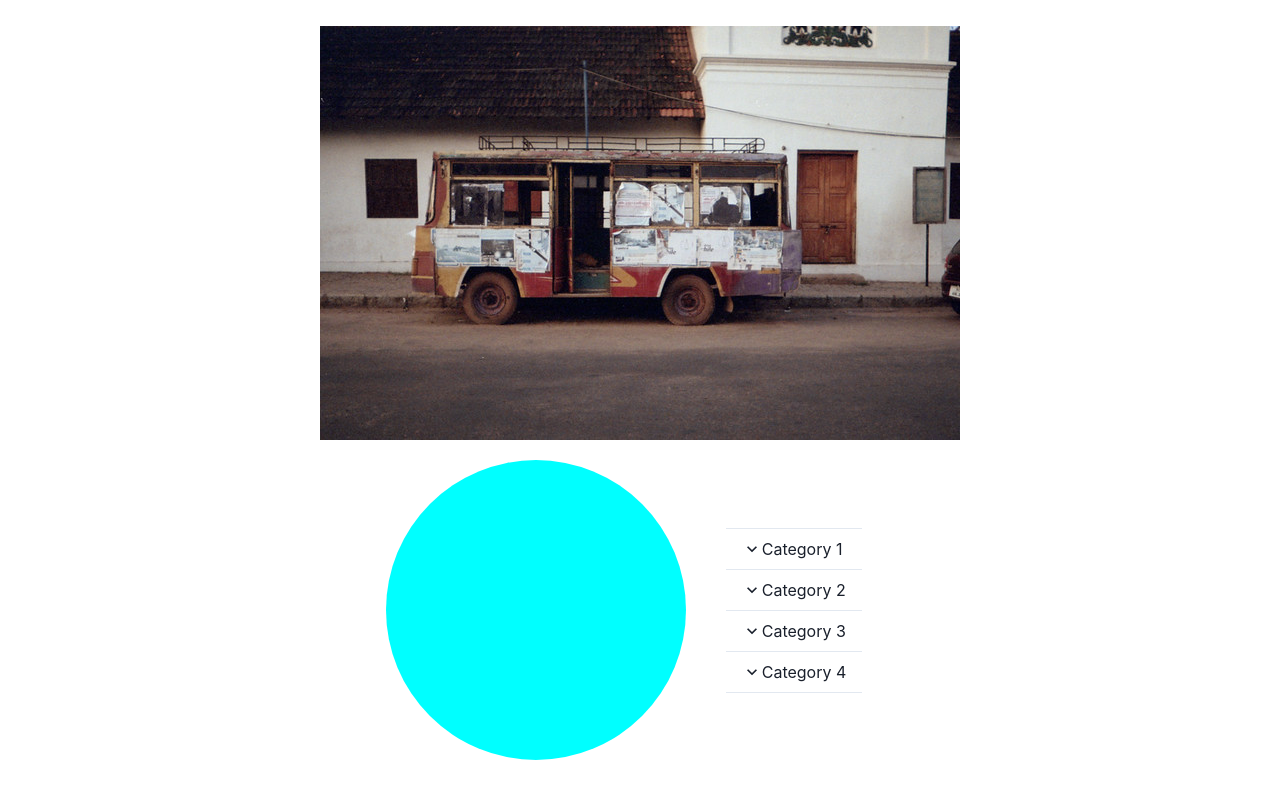
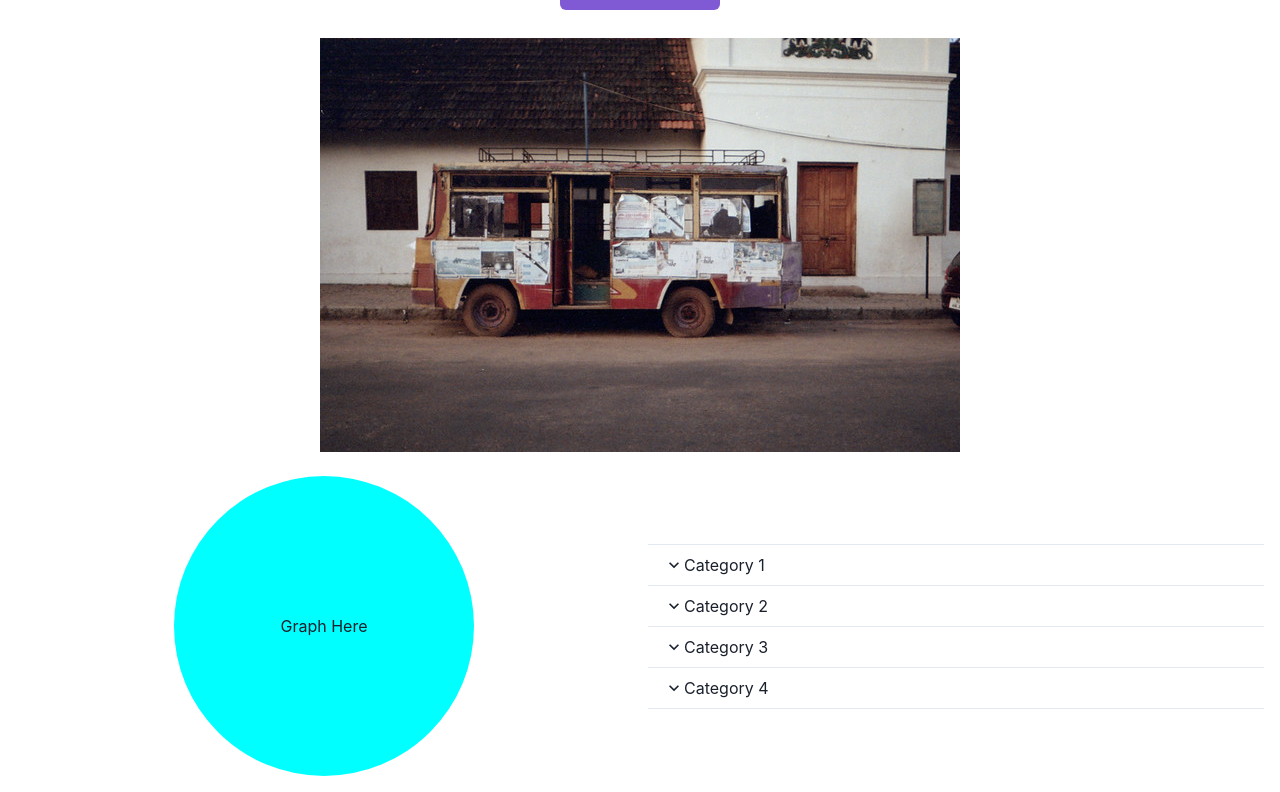
Before and after one commit to x-image-privacy/explaining-image-privacy-app, a React (Create React App) app: page / in a window 1280 px wide. Shown: the part 277-1069 px from the top of the page. Before the commit the page ends 1037 px from the top, so only its background shows below. Built offline with nearby package versions, Linux system fonts and the light colour scheme.

Commit message:
fix: width of containers

```diff
--- a/src/App.tsx
+++ b/src/App.tsx
@@ -1,13 +1,14 @@
 import { FC } from 'react';
 import { useTranslation } from 'react-i18next';
 
-import { Circle, HStack, Heading, Text, VStack } from '@chakra-ui/react';
+import { Box, Circle, HStack, Heading, Text, VStack } from '@chakra-ui/react';
 
 import CategoryExplanations from './components/CategoryExplanations';
 import DisplayImage from './components/DisplayImage';
 import MoreInfo from './components/MoreInfo';
 import AppBar from './components/common/AppBar';
 import {
+  CONTENT_CONTAINER_CY,
   GRAPH_CONTAINER_CY,
   MAIN_CONTAINER_CY,
   MAIN_HEADING_CY,
@@ -19,21 +20,27 @@ const App: FC = () => {
   return (
     <VStack id={MAIN_CONTAINER_CY}>
       <AppBar />
+      <VStack id={CONTENT_CONTAINER_CY} p={3}>
         <Heading id={MAIN_HEADING_CY}>{t('MAIN_HEADING')}</Heading>
         <Text p={8} w="xxl">
           Image privacy is the concept of what can be considered of interest to
           some people, but not of interest to others. There might be some things
-        that users consider private, and they would not like to share those with
-        others.
+          that users consider private, and they would not like to share those
+          with others.
         </Text>
         <MoreInfo />
         <DisplayImage mt={2} />
-      <HStack id={GRAPH_CONTAINER_CY}>
-        <Circle size="300px" bg="cyan" color="white">
-          {' '}
+        <HStack id={GRAPH_CONTAINER_CY} spacing={2} width="100%">
+          <Box w="50%" p={1} display="flex" justifyContent="center">
+            <Circle size="300px" bg="cyan" m={0}>
+              Graph Here
             </Circle>
+          </Box>
+          <Box w="50%" p={1}>
             <CategoryExplanations />
+          </Box>
         </HStack>
+      </VStack>
     </VStack>
   );
 };
--- a/src/components/CategoryExplanations.tsx
+++ b/src/components/CategoryExplanations.tsx
@@ -1,11 +1,10 @@
 import { FC } from 'react';
 
-import { Accordion, Box } from '@chakra-ui/react';
+import { Accordion } from '@chakra-ui/react';
 
 import CategoryItem from './CategoryItem';
 
 const CategoryExplanations: FC = () => (
-  <Box w="100%" p={8}>
   <Accordion allowToggle>
     <CategoryItem
       title="Category 1"
@@ -24,6 +23,5 @@ const CategoryExplanations: FC = () => (
       content="Another category that talks about some other things."
     />
   </Accordion>
-  </Box>
 );
 export default CategoryExplanations;
--- a/src/config/selectors.ts
+++ b/src/config/selectors.ts
@@ -1,4 +1,5 @@
 export const MAIN_CONTAINER_CY = 'mainContainer';
+export const CONTENT_CONTAINER_CY = 'contentContainer';
 export const GRAPH_CONTAINER_CY = 'graphContainer';
 export const LANGUAGE_SELECT_CY = 'languageSelect';
 export const COLOR_SWITCH_BUTTON_CY = 'colorSwitch';
```
Lines whose indentation alone changed are shown as unchanged.
